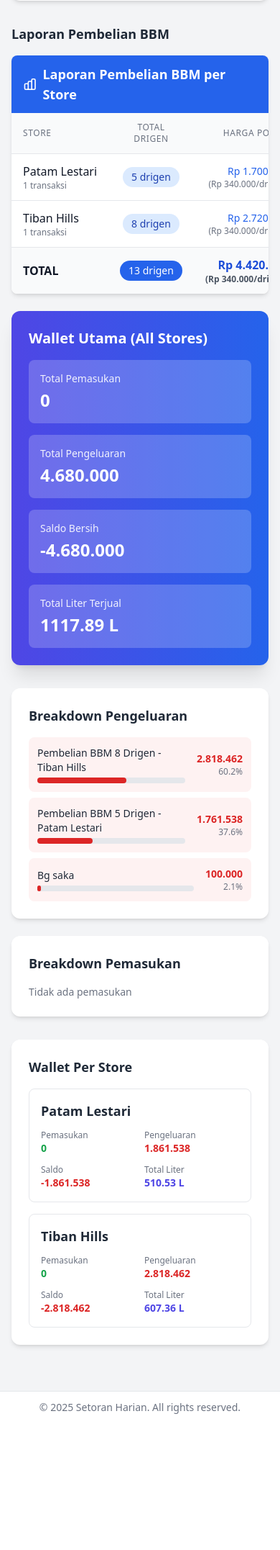
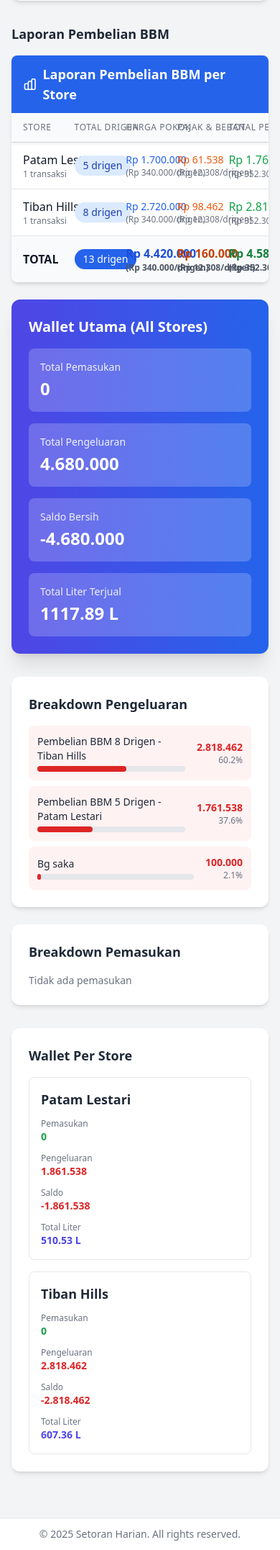
Before and after one commit to tekrabyte/posm, a PHP site: page /admin.php in a window 390 px wide; the page is wider, and only the part inside the window is pictured. Shown: the part 638-2791 px from the top of that part at 72% size. Before the commit the page ends 2602 px from the top of that part, so only its background shows below. Run offline with PHP 8.4, Linux system fonts and the light colour scheme; a user stored in the database is signed in; data comes from the database, SQL or seed files in the repository; data that the repository does not hold is empty; some libraries are stand-ins or nearby versions.

Commit message:
auto-commit for 28fd6de5-840e-4e45-b4b2-39068855f7fc

```diff
--- a/assets/css/admin.css
+++ b/assets/css/admin.css
@@ -30,3 +30,150 @@
     margin-left: auto;
     margin-right: auto;
 }
+
+/* Mobile Responsiveness - Table Scrolling */
+@media (max-width: 1024px) {
+    .overflow-x-auto {
+        -webkit-overflow-scrolling: touch;
+    }
+
+    table {
+        min-width: 100%;
+        display: block;
+        overflow-x: auto;
+        white-space: nowrap;
+    }
+
+    thead, tbody, tr {
+        display: table;
+        width: 100%;
+        table-layout: fixed;
+    }
+}
+
+@media (max-width: 768px) {
+    /* Sticky table headers on mobile */
+    thead {
+        position: sticky;
+        top: 0;
+        background: white;
+        z-index: 10;
+        box-shadow: 0 2px 4px rgba(0,0,0,0.1);
+    }
+
+    /* Smaller padding on mobile */
+    .px-4 {
+        padding-left: 0.75rem;
+        padding-right: 0.75rem;
+    }
+
+    /* Stack cards on mobile */
+    .grid {
+        grid-template-columns: 1fr !important;
+    }
+}
+
+/* Loading States */
+.skeleton {
+    background: linear-gradient(90deg, #f0f0f0 25%, #e0e0e0 50%, #f0f0f0 75%);
+    background-size: 200% 100%;
+    animation: loading 1.5s ease-in-out infinite;
+}
+
+@keyframes loading {
+    0% {
+        background-position: 200% 0;
+    }
+    100% {
+        background-position: -200% 0;
+    }
+}
+
+.loading-spinner {
+    border: 3px solid #f3f3f3;
+    border-top: 3px solid #4f46e5;
+    border-radius: 50%;
+    width: 24px;
+    height: 24px;
+    animation: spin 1s linear infinite;
+}
+
+@keyframes spin {
+    0% { transform: rotate(0deg); }
+    100% { transform: rotate(360deg); }
+}
+
+/* Toast Animations */
+.toast-notification {
+    animation: slideInRight 0.3s ease-out;
+}
+
+@keyframes slideInRight {
+    from {
+        transform: translateX(100%);
+        opacity: 0;
+    }
+    to {
+        transform: translateX(0);
+        opacity: 1;
+    }
+}
+
+/* Better form validation states */
+input.border-red-500,
+select.border-red-500,
+textarea.border-red-500 {
+    border-color: #ef4444 !important;
+    box-shadow: 0 0 0 3px rgba(239, 68, 68, 0.1);
+}
+
+input:focus.border-red-500,
+select:focus.border-red-500,
+textarea:focus.border-red-500 {
+    outline: none;
+    border-color: #ef4444 !important;
+    box-shadow: 0 0 0 3px rgba(239, 68, 68, 0.2);
+}
+
+/* Smooth transitions */
+button {
+    transition: all 0.2s ease;
+}
+
+button:active {
+    transform: scale(0.98);
+}
+
+/* Disabled state */
+button:disabled,
+input:disabled,
+select:disabled {
+    opacity: 0.6;
+    cursor: not-allowed;
+}
+
+/* Focus visible for accessibility */
+*:focus-visible {
+    outline: 2px solid #4f46e5;
+    outline-offset: 2px;
+}
+
+/* Better scrollbar styling */
+::-webkit-scrollbar {
+    width: 8px;
+    height: 8px;
+}
+
+::-webkit-scrollbar-track {
+    background: #f1f1f1;
+    border-radius: 4px;
+}
+
+::-webkit-scrollbar-thumb {
+    background: #888;
+    border-radius: 4px;
+}
+
+::-webkit-scrollbar-thumb:hover {
+    background: #555;
+}
```
